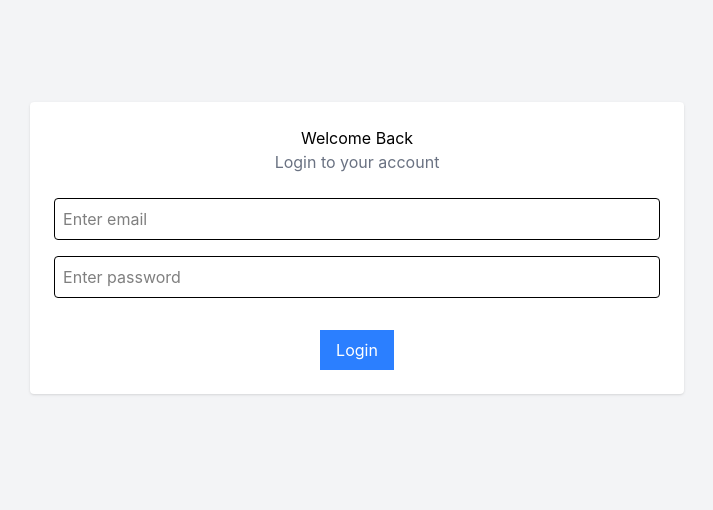
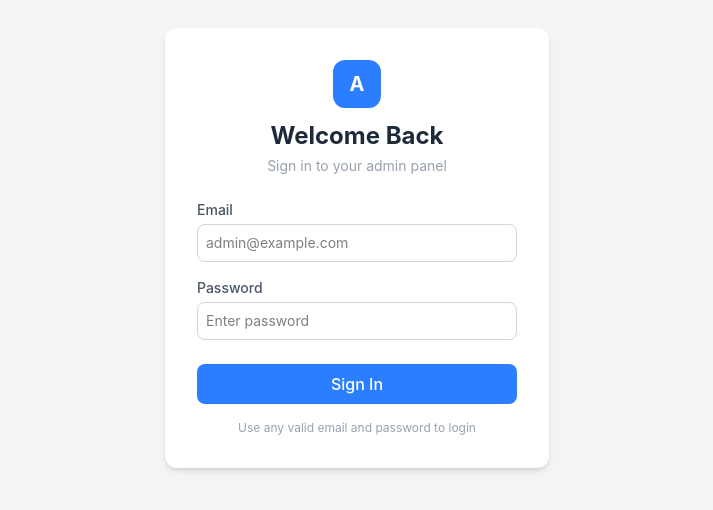
Before and after one commit to megha-2003-dev/admin-dashboard, a React (Vite) app: page / in a window 1280 px wide. Shown: the part 152-662 px from the top of the page, without its empty margins (283-996 px from the left). Built offline with nearby package versions, Linux system fonts and the light colour scheme; the HTML template or start-up script is replaced by a standard one.

Commit message:
feat: improve Login with inline validation instead of alerts

```diff
--- a/src/pages/Login.jsx
+++ b/src/pages/Login.jsx
@@ -5,61 +5,91 @@ function Login() {
     const navigate = useNavigate();
     const [email, setEmail] = useState("");
     const [password, setPassword] = useState("");
+    const [errors, setErrors] = useState({});
 
-    // 🔥 ADD THIS (this fixes your issue)
     useEffect(() => {
         sessionStorage.clear();
     }, []);
 
+    const validate = () => {
+        const newErrors = {};
+        if (!email.includes("@")) newErrors.email = "Please enter a valid email";
+        if (!password) newErrors.password = "Password is required";
+        if (password && password.length < 4) newErrors.password = "Password too short";
+        setErrors(newErrors);
+        return Object.keys(newErrors).length === 0;
+    };
+
     const handleLogin = () => {
-        if (!email.includes("@")) {
-            alert("Please enter a valid email");
-            return;
-        }
-
-        if (!password) {
-            alert("Please enter password");
-            return;
-        }
-
+        if (!validate()) return;
         sessionStorage.setItem("isLoggedIn", "true");
         navigate("/dashboard");
     };
 
     return (
-        <div className="min-h-screen flex flex-col items-center justify-center bg-gray-100">
-            <div className="bg-white p-6 rounded shadow text-center">
+        <div className="min-h-screen flex items-center justify-center bg-gray-100">
+            <div className="bg-white p-8 rounded-xl shadow-md w-full max-w-sm">
 
-                <h1>Welcome Back</h1>
+                {/* Logo / Title */}
+                <div className="text-center mb-6">
+                    <div className="w-12 h-12 bg-blue-500 rounded-xl flex items-center justify-center text-white text-xl font-bold mx-auto mb-3">
+                        A
+                    </div>
+                    <h1 className="text-2xl font-bold text-gray-800">Welcome Back</h1>
+                    <p className="text-gray-400 text-sm mt-1">Sign in to your admin panel</p>
+                </div>
 
-                <p className="text-gray-500 text-center mb-6">
-                    Login to your account
-                </p>
-
+                {/* Email */}
+                <div className="mb-4">
+                    <label className="text-sm font-medium text-gray-600 block mb-1">
+                        Email
+                    </label>
                     <input
                         type="email"
-                    placeholder="Enter email"
+                        placeholder="admin@example.com"
                         value={email}
                         onChange={(e) => setEmail(e.target.value)}
-                    className="w-full border p-2 mb-4 rounded"
-                    required
+                        onKeyDown={(e) => e.key === "Enter" && handleLogin()}
+                        className={`w-full border p-2 rounded-lg focus:outline-none focus:ring-2 focus:ring-blue-400 text-sm ${
+                            errors.email ? "border-red-400" : "border-gray-300"
+                        }`}
                     />
+                    {errors.email && (
+                        <p className="text-red-500 text-xs mt-1">{errors.email}</p>
+                    )}
+                </div>
 
+                {/* Password */}
+                <div className="mb-6">
+                    <label className="text-sm font-medium text-gray-600 block mb-1">
+                        Password
+                    </label>
                     <input
                         type="password"
                         placeholder="Enter password"
                         value={password}
                         onChange={(e) => setPassword(e.target.value)}
-                    className="w-full border p-2 mb-4 rounded"
+                        onKeyDown={(e) => e.key === "Enter" && handleLogin()}
+                        className={`w-full border p-2 rounded-lg focus:outline-none focus:ring-2 focus:ring-blue-400 text-sm ${
+                            errors.password ? "border-red-400" : "border-gray-300"
+                        }`}
                     />
+                    {errors.password && (
+                        <p className="text-red-500 text-xs mt-1">{errors.password}</p>
+                    )}
+                </div>
 
                 <button
                     onClick={handleLogin}
-                    className="bg-blue-500 text-white px-4 py-2 mt-4"
+                    className="w-full bg-blue-500 hover:bg-blue-600 text-white py-2 rounded-lg font-medium transition-colors"
                 >
-                    Login
+                    Sign In
                 </button>
 
+                {/* Hint for demo */}
+                <p className="text-xs text-gray-400 text-center mt-4">
+                    Use any valid email and password to login
+                </p>
             </div>
         </div>
     );
```
Lines whose indentation alone changed are shown as unchanged.
